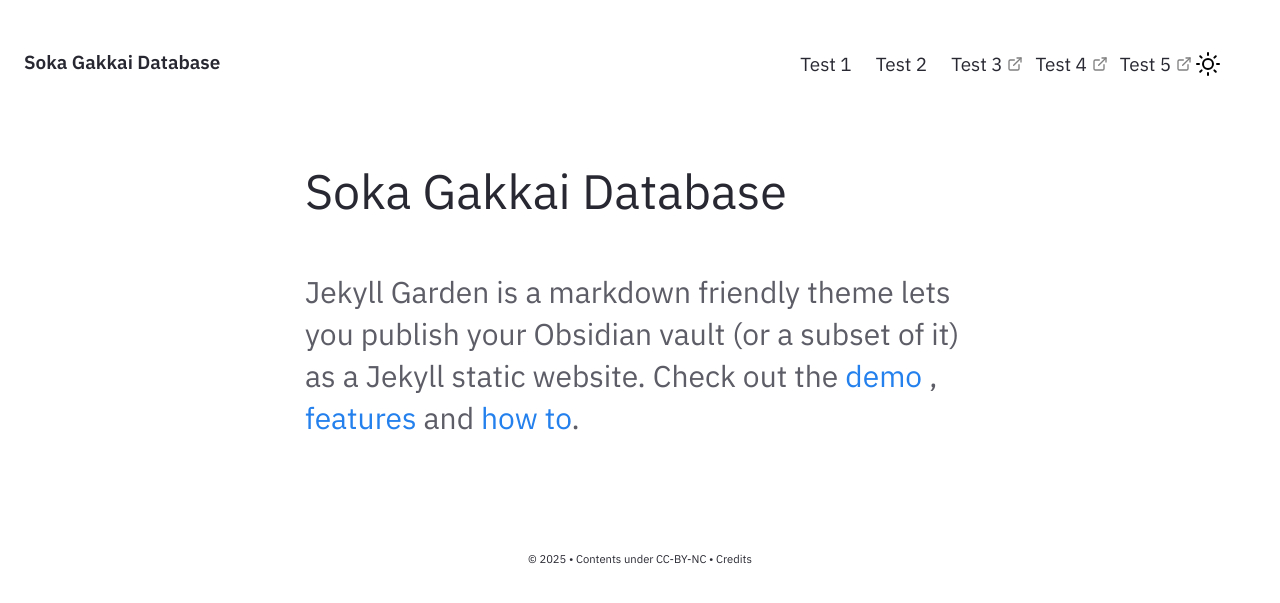
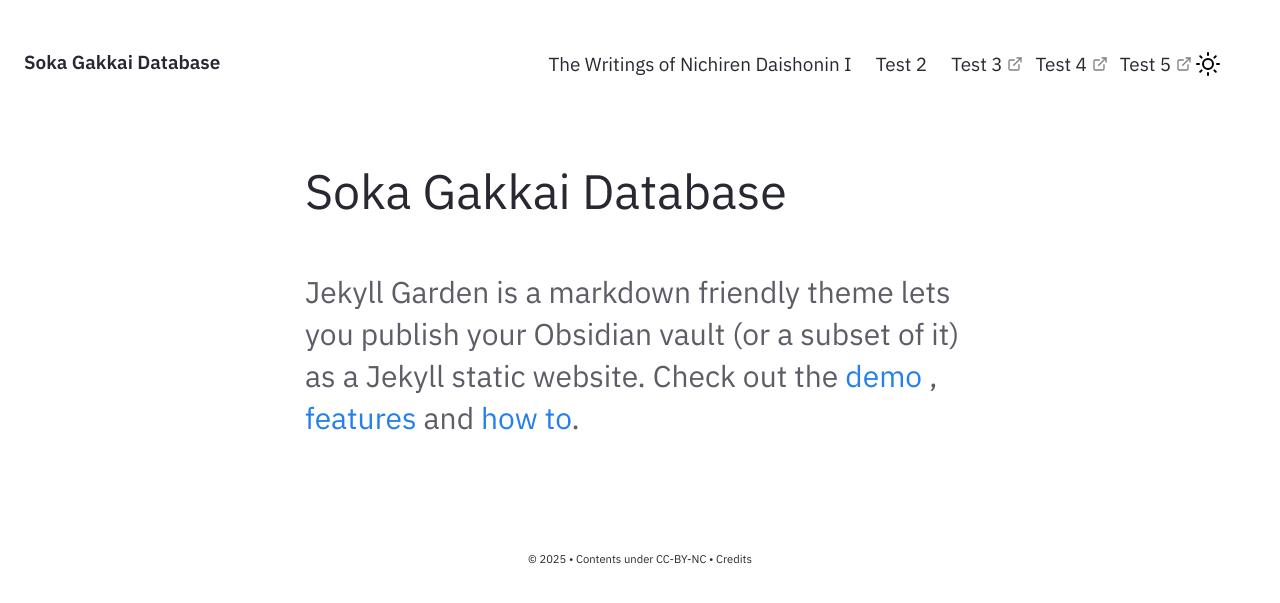
Before and after one commit to sokagakkaidatabase/sokagakkaidatabase.github.io, a Jekyll site: the page built from pages/index.md, in a window 1280 px wide. Shown: the top 603 px of the page. Built offline with Jekyll 4.4.1, drawn with Linux system fonts in a browser that asks for light colours.

Commit message:
Update Nav.html

```diff
--- a/_includes/Nav.html
+++ b/_includes/Nav.html
@@ -54,7 +54,7 @@
     <div id="navbarBasicExample" class="navbar-menu">
       <div class="navbar-start">
         <a href="{{'/notes' | relative_url}}" class="navbar-item">
-          Test 1
+          The Writings of Nichiren Daishonin I
         </a>
         <a href="../post/how-to" class="navbar-item">
           Test 2
```
